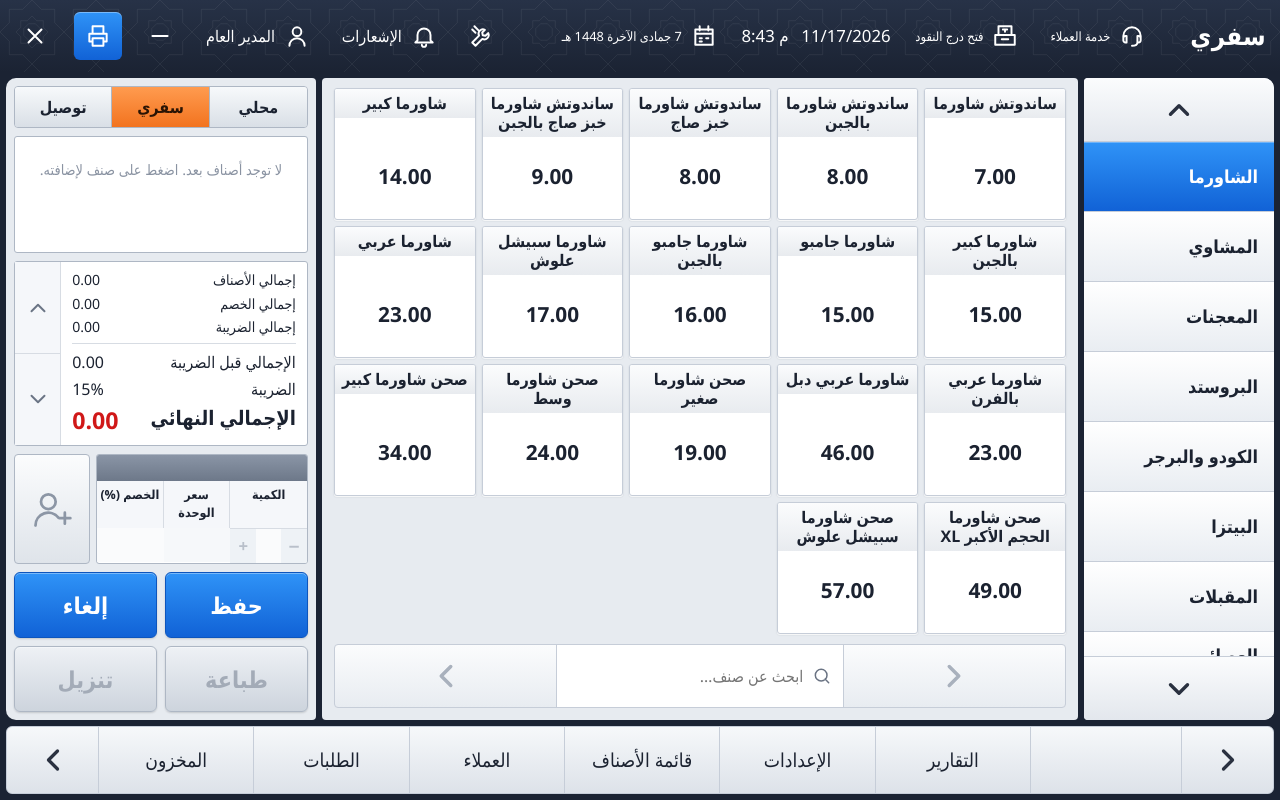
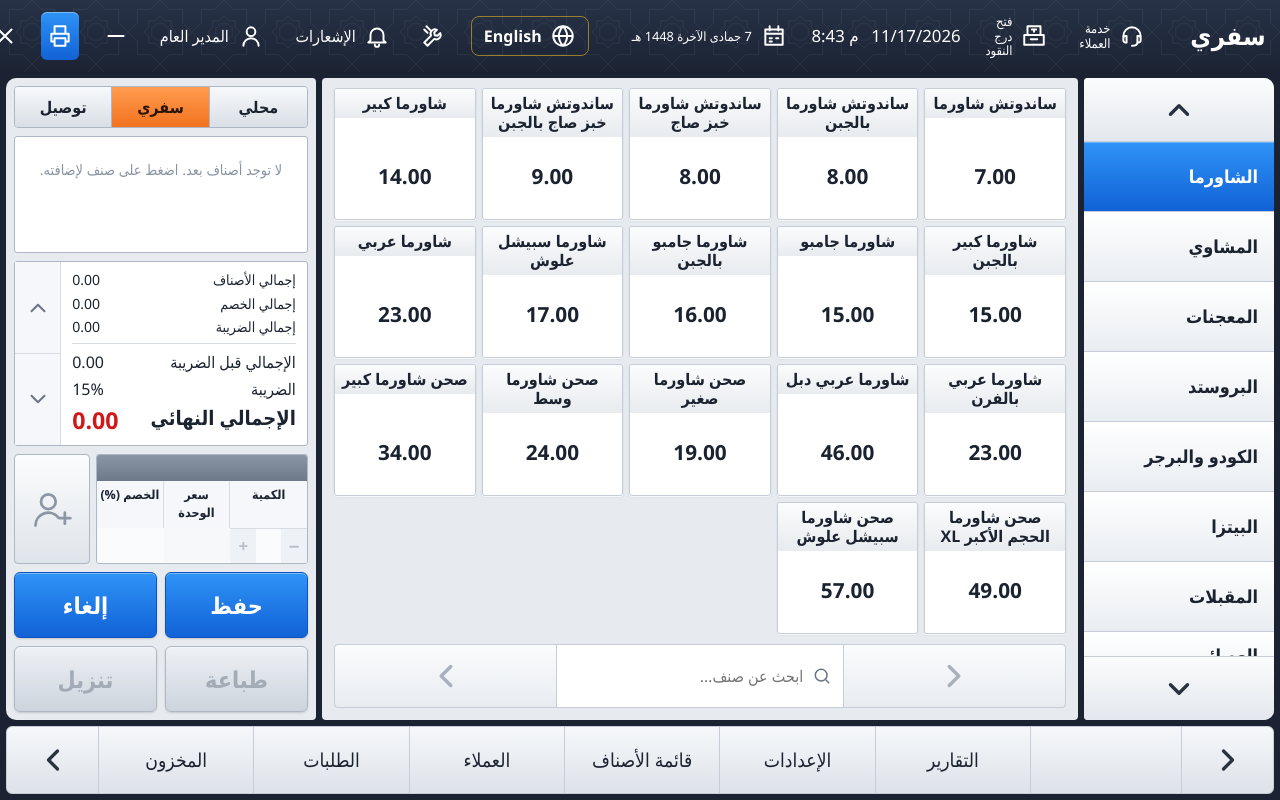
Before and after one commit to delwarhossaindev/pos_ksa, a Laravel app: page / in a window 1280 px wide. Run offline with Laravel 12, Linux system fonts and the light colour scheme; a user stored in the database is signed in; data comes from the database, SQL or seed files in the repository; data that the repository does not hold is empty; style sheets or scripts are compiled from the project's sources; some libraries are stand-ins or nearby versions.

Commit message:
Add a language switch to the till header for every role
Co-Authored-By: Claude Opus 5.5 <noreply@anthropic.com>

```diff
--- a/lang/ar.json
+++ b/lang/ar.json
@@ -207,6 +207,7 @@
     "Items": "الأصناف",
     "Administrator only": "للمدير فقط",
     "Super Admin only": "للمدير العام فقط",
+    "Language": "اللغة",
     "The e-invoice could not be created; the receipt has the basic QR.": "تعذّر إنشاء الفاتورة الإلكترونية؛ يحمل الإيصال رمز QR الأساسي.",
     "Ramadan Items": "رمضانيات",
     "Add-ons": "إضافات",
--- a/resources/css/pos-screen.css
+++ b/resources/css/pos-screen.css
@@ -53,6 +53,9 @@
 }
 .tp-hbtn:hover { background: rgba(255, 255, 255, .08); }
 .tp-hbtn.static { cursor: default; }
+/* Header language switch: outlined in gold so it reads as a toggle; the label stays visible on small screens */
+.tp-lang { border: 1px solid rgba(201, 162, 39, .7); padding: .35rem .75rem; }
+.tp-lang-text { font-size: 1rem; font-weight: 700; white-space: nowrap; }
 .tp-hbtn.static:hover { background: none; }
 .tp-hbtn-text { font-size: .92rem; line-height: 1.15; text-align: start; white-space: nowrap; }
 .tp-hbtn-text.one { font-size: 1rem; }
--- a/resources/js/layouts/PosShell.vue
+++ b/resources/js/layouts/PosShell.vue
@@ -179,6 +179,12 @@ const generalError = computed(() => page.props.errors?.user || page.props.errors
 
             <div class="tp-spacer" />
 
+            <!-- Language: one tap for every role, shows the language it switches to -->
+            <button type="button" class="tp-hbtn tp-lang" :title="__('Language')" @click="switchLanguage">
+                <PosIcon name="globe" />
+                <span class="tp-lang-text" :lang="$page.props.locale === 'ar' ? 'en' : 'ar'">{{ $page.props.locale === 'ar' ? 'English' : 'العربية' }}</span>
+            </button>
+
             <button v-if="user.is_superadmin" type="button" class="tp-hicon" :title="__('Settings')" @click="router.visit(route('admin.settings.edit'))">
                 <PosIcon name="tools" />
             </button>
```
